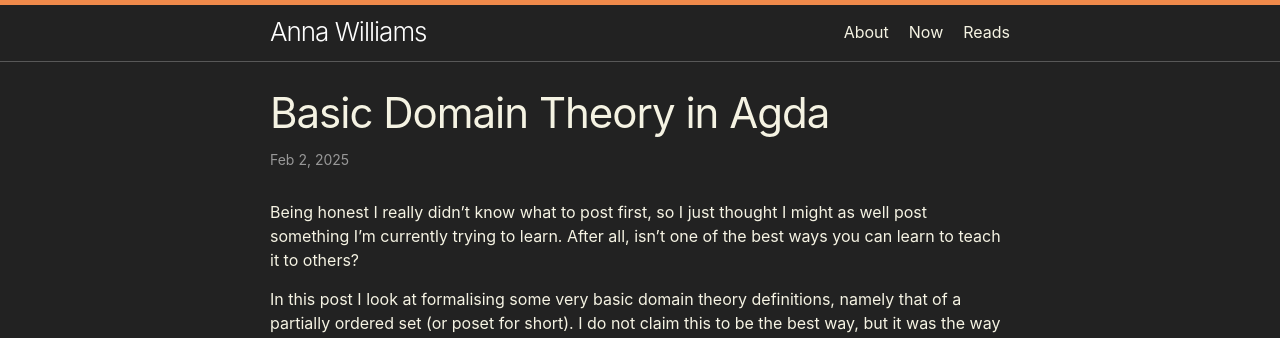
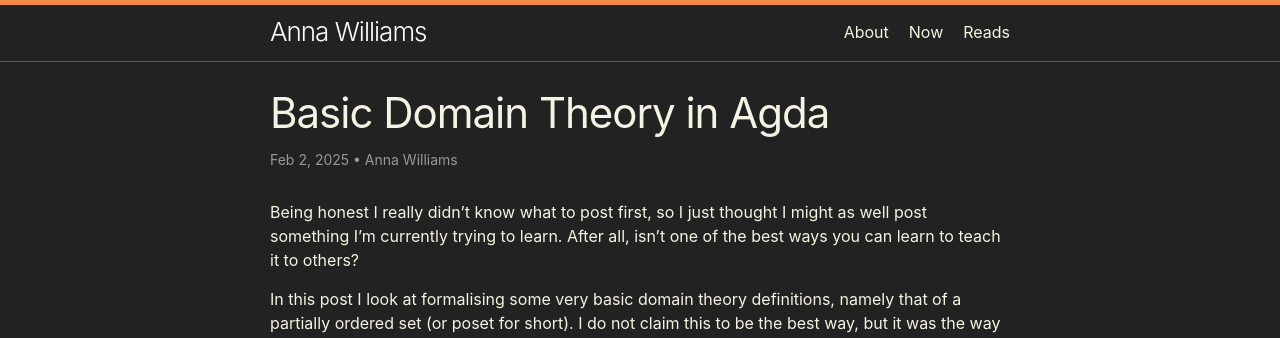
Before and after one commit to awsloth/awsloth.github.io, a Jekyll site: the page built from _posts/2025-02-02-basic-domain-theory.markdown, in a window 1280 px wide and 900 px high. Shown: the top 338 px of the window. Built offline with Jekyll 4.4.1, drawn with Linux system fonts in a browser that asks for light colours; a script that is not in the unit is left out.

Commit message:
Fix atom

```diff
--- a/_posts/2025-02-02-basic-domain-theory.markdown
+++ b/_posts/2025-02-02-basic-domain-theory.markdown
@@ -1,6 +1,7 @@
 ---
 layout: post
 title:  "Basic Domain Theory in Agda"
+author: Anna Williams
 date:   2025-02-02 23:58:35 +0000
 categories: agda domain-theory
 ---
```
Also changed, not shown: 1 other file.
